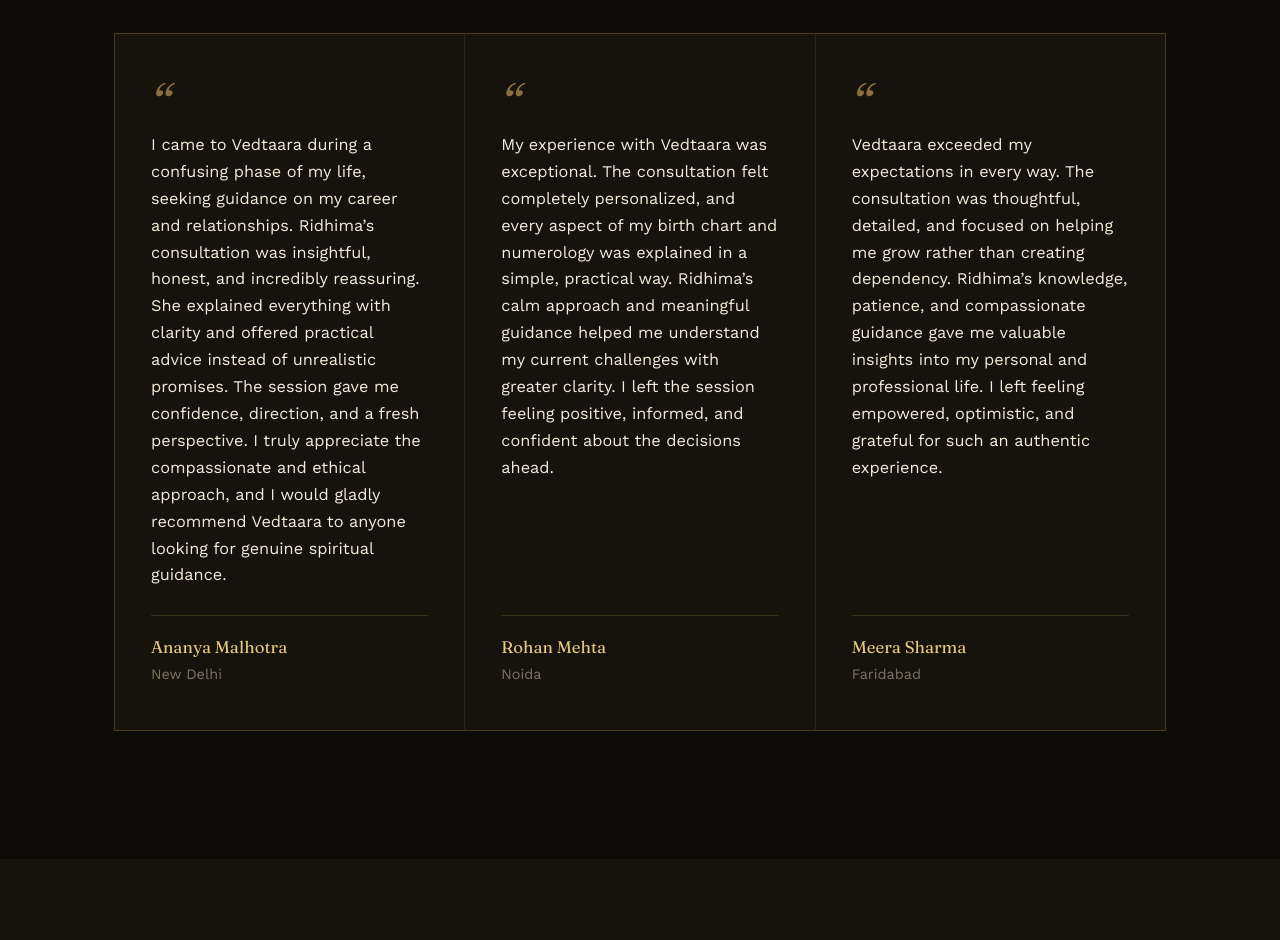
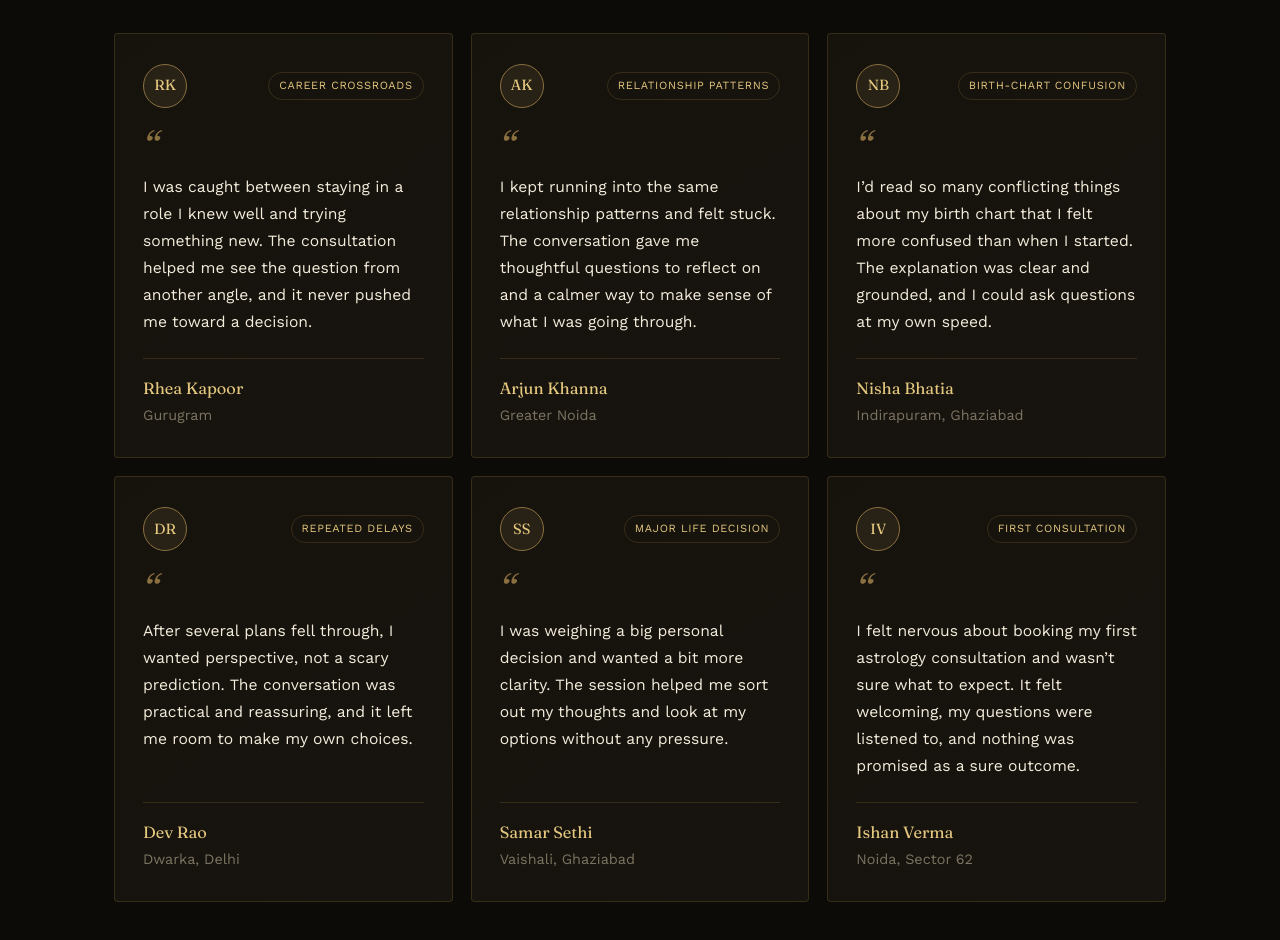
Before and after one commit to tanaymalik/incredible-sunshine-f23ccb, a plain HTML site: page testimonials.html in a window 1280 px wide. Shown: the part 620-1560 px from the top of the page. Drawn offline with nearby package versions, Linux system fonts and the light colour scheme.

Commit message:
Publish approved testimonials and refresh cards

```diff
--- a/css/style.css
+++ b/css/style.css
@@ -378,14 +378,18 @@
 /* ==========================================================================
    Testimonials
    ========================================================================== */
-.quote-grid{ display:grid; grid-template-columns:repeat(3,1fr); gap:1px; background:var(--line); border:1px solid var(--line); }
-.quote-card{ background:var(--ink-2); padding:44px 36px; display:flex; flex-direction:column; }
-.quote-mark{ font-family:var(--font-display); font-style:italic; font-size:3rem; color:var(--gold-dim); line-height:1; margin-bottom:6px; }
-.quote-card p.quote-text{ color:var(--cream-text); font-size:1.02rem; line-height:1.65; flex:1; }
-.quote-attrib{ margin-top:26px; padding-top:18px; border-top:1px solid var(--line); font-size:0.9rem; }
-.quote-attrib .name{ font-family:var(--font-display); font-size:1.05rem; color:var(--gold-bright); }
-.quote-attrib .loc{ color:var(--stone-dim); margin-top:2px; }
-@media (max-width:900px){ .quote-grid{ grid-template-columns:1fr; } }
+.quote-grid{ display:grid; grid-template-columns:repeat(3,minmax(0,1fr)); gap:18px; }
+.quote-card{ position:relative; background:linear-gradient(145deg,var(--ink-2),#17140f); border:1px solid var(--line); border-radius:4px; padding:30px 28px; display:flex; flex-direction:column; min-height:310px; }
+.quote-card-topline{ display:flex; align-items:center; justify-content:space-between; gap:12px; margin-bottom:18px; }
+.quote-avatar{ width:44px; height:44px; flex:0 0 44px; display:grid; place-items:center; border-radius:50%; border:1px solid var(--gold-dim); background:rgba(196,157,91,.1); color:var(--gold-bright); font-family:var(--font-display); font-size:.92rem; }
+.quote-topic{ display:inline-flex; align-items:center; padding:6px 10px; border:1px solid var(--line); border-radius:99px; color:var(--gold-bright); font-size:.69rem; letter-spacing:.06em; line-height:1.3; text-align:right; text-transform:uppercase; }
+.quote-mark{ font-family:var(--font-display); font-style:italic; font-size:2.4rem; color:var(--gold-dim); line-height:1; margin-bottom:10px; }
+.quote-card p.quote-text{ color:var(--cream-text); font-size:.98rem; line-height:1.72; flex:1; }
+.quote-attrib{ margin-top:22px; padding-top:16px; border-top:1px solid var(--line); font-size:0.9rem; }
+.quote-attrib .name{ font-family:var(--font-display); font-size:1.02rem; color:var(--gold-bright); }
+.quote-attrib .loc{ color:var(--stone-dim); margin-top:3px; }
+@media (max-width:900px){ .quote-grid{ grid-template-columns:repeat(2,minmax(0,1fr)); } }
+@media (max-width:600px){ .quote-grid{ grid-template-columns:1fr; } .quote-card{ min-height:0; padding:26px 24px; } }
 
 
 /* ==========================================================================
--- a/testimonials.html
+++ b/testimonials.html
@@ -85,28 +85,49 @@
   <div class="container">
     <p class="eyebrow">Testimonials</p>
     <h1>Real People. Real Clarity.</h1>
-    <p>Guidance shared by people who came to Vedtaara for clarity on career, relationships and life direction.</p>
+    <p>Six reflections from clients who came to Vedtaara with questions about work, relationships, birth charts and important decisions.</p>
   </div>
 </section>
 
 <section class="section">
   <div class="container">
     <div class="quote-grid">
-      <div class="quote-card">
-        <div class="quote-mark">&ldquo;</div>
-        <p class="quote-text">I came to Vedtaara during a confusing phase of my life, seeking guidance on my career and relationships. Ridhima&rsquo;s consultation was insightful, honest, and incredibly reassuring. She explained everything with clarity and offered practical advice instead of unrealistic promises. The session gave me confidence, direction, and a fresh perspective. I truly appreciate the compassionate and ethical approach, and I would gladly recommend Vedtaara to anyone looking for genuine spiritual guidance.</p>
-        <div class="quote-attrib"><div class="name">Ananya Malhotra</div><div class="loc">New Delhi</div></div>
-      </div>
-      <div class="quote-card">
-        <div class="quote-mark">&ldquo;</div>
-        <p class="quote-text">My experience with Vedtaara was exceptional. The consultation felt completely personalized, and every aspect of my birth chart and numerology was explained in a simple, practical way. Ridhima&rsquo;s calm approach and meaningful guidance helped me understand my current challenges with greater clarity. I left the session feeling positive, informed, and confident about the decisions ahead.</p>
-        <div class="quote-attrib"><div class="name">Rohan Mehta</div><div class="loc">Noida</div></div>
-      </div>
-      <div class="quote-card">
-        <div class="quote-mark">&ldquo;</div>
-        <p class="quote-text">Vedtaara exceeded my expectations in every way. The consultation was thoughtful, detailed, and focused on helping me grow rather than creating dependency. Ridhima&rsquo;s knowledge, patience, and compassionate guidance gave me valuable insights into my personal and professional life. I left feeling empowered, optimistic, and grateful for such an authentic experience.</p>
-        <div class="quote-attrib"><div class="name">Meera Sharma</div><div class="loc">Faridabad</div></div>
-      </div>
+      <article class="quote-card">
+        <div class="quote-card-topline"><span class="quote-avatar" aria-hidden="true">RK</span><span class="quote-topic">Career crossroads</span></div>
+        <div class="quote-mark" aria-hidden="true">&ldquo;</div>
+        <p class="quote-text">I was caught between staying in a role I knew well and trying something new. The consultation helped me see the question from another angle, and it never pushed me toward a decision.</p>
+        <div class="quote-attrib"><div class="name">Rhea Kapoor</div><div class="loc">Gurugram</div></div>
+      </article>
+      <article class="quote-card">
+        <div class="quote-card-topline"><span class="quote-avatar" aria-hidden="true">AK</span><span class="quote-topic">Relationship patterns</span></div>
+        <div class="quote-mark" aria-hidden="true">&ldquo;</div>
+        <p class="quote-text">I kept running into the same relationship patterns and felt stuck. The conversation gave me thoughtful questions to reflect on and a calmer way to make sense of what I was going through.</p>
+        <div class="quote-attrib"><div class="name">Arjun Khanna</div><div class="loc">Greater Noida</div></div>
+      </article>
+      <article class="quote-card">
+        <div class="quote-card-topline"><span class="quote-avatar" aria-hidden="true">NB</span><span class="quote-topic">Birth-chart confusion</span></div>
+        <div class="quote-mark" aria-hidden="true">&ldquo;</div>
+        <p class="quote-text">I’d read so many conflicting things about my birth chart that I felt more confused than when I started. The explanation was clear and grounded, and I could ask questions at my own speed.</p>
+        <div class="quote-attrib"><div class="name">Nisha Bhatia</div><div class="loc">Indirapuram, Ghaziabad</div></div>
+      </article>
+      <article class="quote-card">
+        <div class="quote-card-topline"><span class="quote-avatar" aria-hidden="true">DR</span><span class="quote-topic">Repeated delays</span></div>
+        <div class="quote-mark" aria-hidden="true">&ldquo;</div>
+        <p class="quote-text">After several plans fell through, I wanted perspective, not a scary prediction. The conversation was practical and reassuring, and it left me room to make my own choices.</p>
+        <div class="quote-attrib"><div class="name">Dev Rao</div><div class="loc">Dwarka, Delhi</div></div>
+      </article>
+      <article class="quote-card">
+        <div class="quote-card-topline"><span class="quote-avatar" aria-hidden="true">SS</span><span class="quote-topic">Major life decision</span></div>
+        <div class="quote-mark" aria-hidden="true">&ldquo;</div>
+        <p class="quote-text">I was weighing a big personal decision and wanted a bit more clarity. The session helped me sort out my thoughts and look at my options without any pressure.</p>
+        <div class="quote-attrib"><div class="name">Samar Sethi</div><div class="loc">Vaishali, Ghaziabad</div></div>
+      </article>
+      <article class="quote-card">
+        <div class="quote-card-topline"><span class="quote-avatar" aria-hidden="true">IV</span><span class="quote-topic">First consultation</span></div>
+        <div class="quote-mark" aria-hidden="true">&ldquo;</div>
+        <p class="quote-text">I felt nervous about booking my first astrology consultation and wasn’t sure what to expect. It felt welcoming, my questions were listened to, and nothing was promised as a sure outcome.</p>
+        <div class="quote-attrib"><div class="name">Ishan Verma</div><div class="loc">Noida, Sector 62</div></div>
+      </article>
     </div>
   </div>
 </section>
```
Also changed, not shown: index.html (+18 -15 lines).
